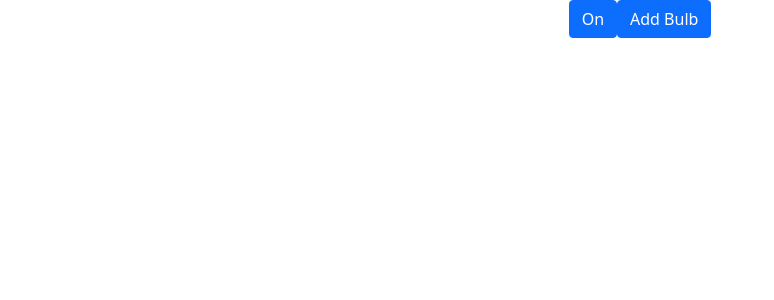
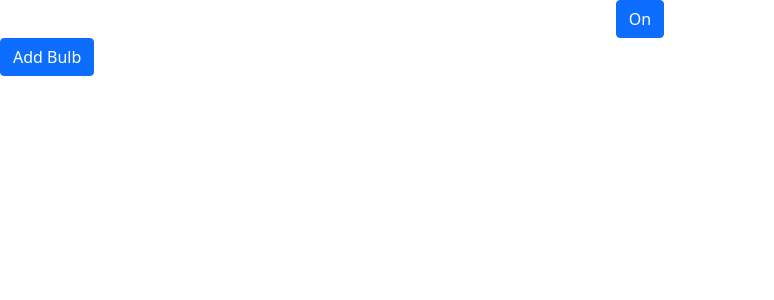
Before and after one commit to ThatcherK/Sekukulu, a React (Create React App) app: page / in a window 1280 px wide. Shown: the top 300 px of the page, without its empty margins (0-774 px from the left). Built offline with nearby package versions, Linux system fonts and the light colour scheme.

Commit message:
Add simple css for the bulb layout

```diff
--- a/src/App.css
+++ b/src/App.css
@@ -36,3 +36,11 @@
     transform: rotate(360deg);
   }
 }
+
+.bulbContainer{
+  display: flex;
+  flex-direction: column;
+}
+.addBulbButton{
+  width: fit-content;
+}
--- a/src/components/AddBulb/AddBulb.tsx
+++ b/src/components/AddBulb/AddBulb.tsx
@@ -35,8 +35,8 @@ function AddBulb () {
     console.log(bulbs)
 
     return (
-    <>
-        <Button variant="primary" onClick={handleShow}>Add Bulb</Button>
+    <div className='bulbContainer' >
+        <Button variant="primary" onClick={handleShow} className='addBulbButton'>Add Bulb</Button>
         <Modal show={show} onHide={handleClose}>
         <Modal.Header closeButton>
             <Modal.Title>Add a bulb</Modal.Title>
@@ -60,7 +60,7 @@ function AddBulb () {
         </Modal.Footer>
         </Modal>
         <BulbLayout bulbs={bulbs}/>
-    </>
+    </div>
     );
   }
 
--- a/src/components/BulbLayout/BulbLayout.tsx
+++ b/src/components/BulbLayout/BulbLayout.tsx
@@ -8,7 +8,7 @@ function BulbLayout (props: BulbLayoutProps) {
     return (
     <>
         {props.bulbs.map((bulb) => (
-            <span>{bulb.getColour()}</span>
+            <span style={{backgroundColor: bulb.getColour(), width: '20px', height: '20px', margin: '10px', borderStyle: 'solid'}}/>
         ))}
     </>
     );
```
